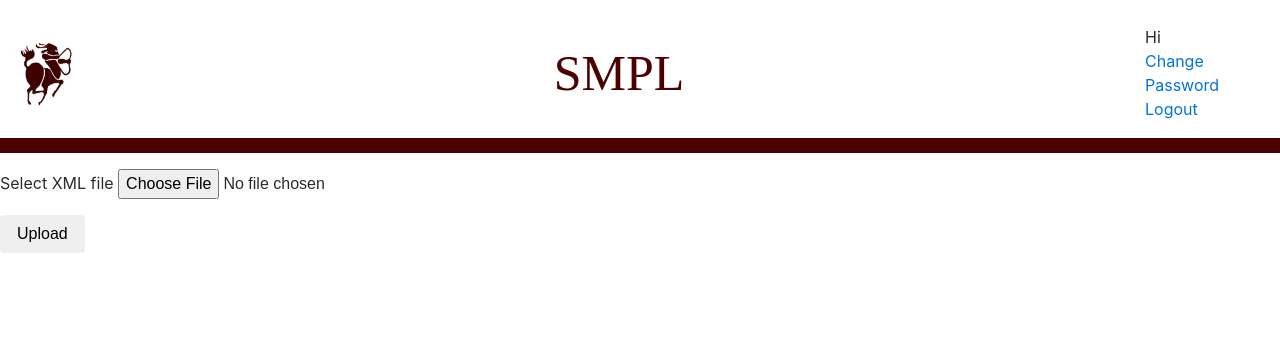
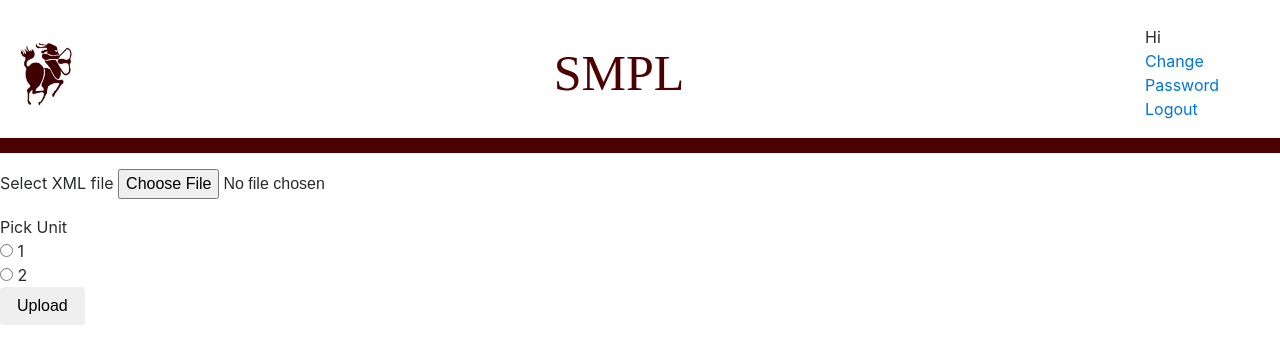
Before and after one commit to adityabaliga/SMPLan, a Python web app: template templates/incoming_enter_xml.html in a window 1280 px wide. Shown: the top 364 px of the page. Run offline with Jinja, Linux system fonts and the light colour scheme; the template is opened without the code that fills it, so the values that code supplies are empty; some libraries are stand-ins or nearby versions.

Commit message:
Added unit selection while uploading xml

```diff
--- a/incoming.py
+++ b/incoming.py
@@ -25,7 +25,7 @@ class Incoming:
         self.unit = unit
 
     @classmethod
-    def fromfile(cls, filename):
+    def fromfile(cls, filename, _unit):
         # Adding the path to the filename to open PDF file
         # From http://stackoverflow.com/questions/36476659/how-to-add-a-relative-path-in-python-to-find-image-and-other-
         # file-with-a-short-p
@@ -109,6 +109,9 @@ class Incoming:
                 unit = '2'
             if smpl_no.childNodes[0].data.startswith('SMPL'):
                 unit = '1'
+
+            if _unit:
+                unit = _unit
 
             # incoming_coil = smpl_no.childNodes[0].data + "," + customer[0].childNodes[0].data+ "," + incoming_date + "," + thickness+ "," + width+ "," + length+ "," + grade[0].firstChild.data+ "," + weight+ "," + numbers+ "," +mill[0].firstChild.data+ "," + mill_id[0].firstChild.data+ "," + " "
 
--- a/templates/incoming_enter_xml.html
+++ b/templates/incoming_enter_xml.html
@@ -41,6 +41,9 @@
     <hr class ="style1">
 
     <p>Select XML file <input type="file" name="xml_filename" accept=".xml" required></p>
+    <div>Pick Unit</div>
+    <input type="radio" name="unit" value="1" required> 1<br>
+          <input type="radio" name="unit" value="2"> 2<br>
     <p><input type="submit" class="btn btn-default" value="Upload"></p>
 </form>
 </html>
```
Also changed, not shown: app.py (+5 -2 lines).
